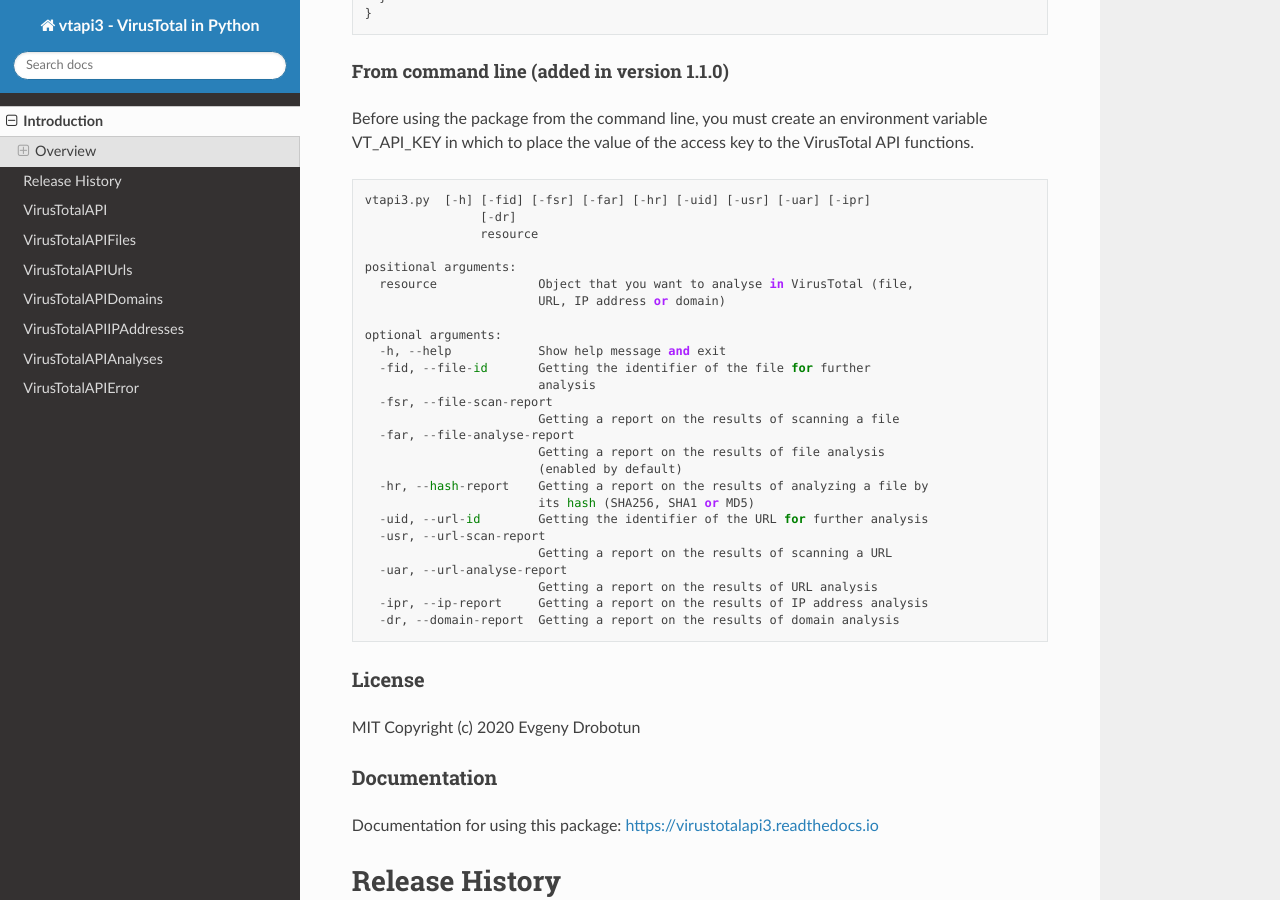
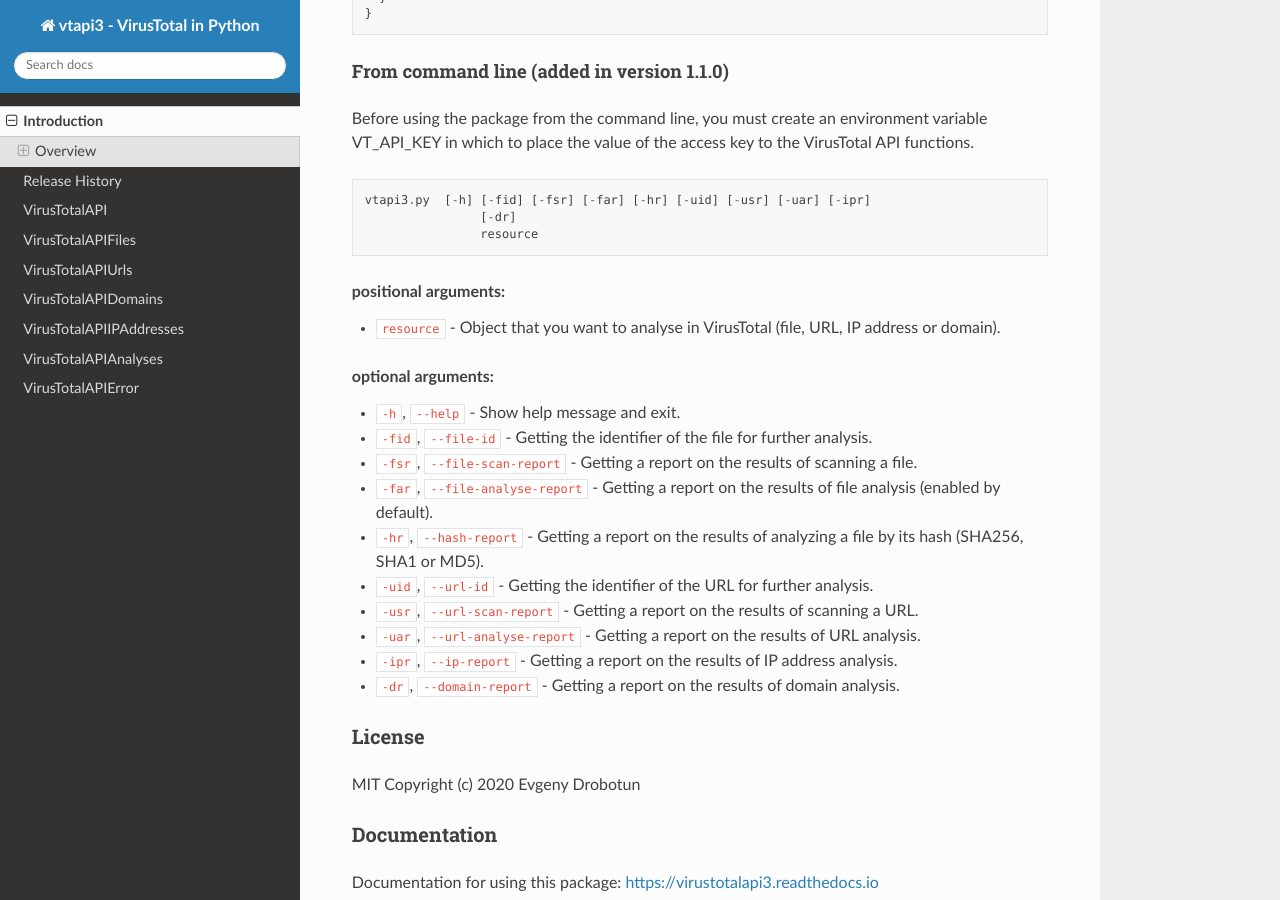
Before and after one commit to drobotun/virustotalapi3, a Sphinx documentation site: the page built from docs/source/intro.rst, in a window 1280 px wide and 900 px high, scrolled down 10739 px. Built offline with Sphinx 7.4.7 and the Read the Docs theme 2.0.0, drawn with Linux system fonts in a browser that asks for light colours; some of the changed lines change nothing that is shown.

Commit message:
fixed docs

```diff
--- a/docs/source/intro.rst
+++ b/docs/source/intro.rst
@@ -112,28 +112,22 @@
                     [-dr]
                     resource
 
-    positional arguments:
-      resource              Object that you want to analyse in VirusTotal (file,
-                            URL, IP address or domain)
+.. rubric:: positional arguments:
 
-    optional arguments:
-      -h, --help            Show help message and exit
-      -fid, --file-id       Getting the identifier of the file for further
-                            analysis
-      -fsr, --file-scan-report
-                            Getting a report on the results of scanning a file
-      -far, --file-analyse-report
-                            Getting a report on the results of file analysis
-                            (enabled by default)
-      -hr, --hash-report    Getting a report on the results of analyzing a file by
-                            its hash (SHA256, SHA1 or MD5)
-      -uid, --url-id        Getting the identifier of the URL for further analysis
-      -usr, --url-scan-report
-                            Getting a report on the results of scanning a URL
-      -uar, --url-analyse-report
-                            Getting a report on the results of URL analysis
-      -ipr, --ip-report     Getting a report on the results of IP address analysis
-      -dr, --domain-report  Getting a report on the results of domain analysis
+- ``resource`` - Object that you want to analyse in VirusTotal (file, URL, IP address or domain).
+
+.. rubric:: optional arguments:
+
+- ``-h``, ``--help`` - Show help message and exit.
+- ``-fid``, ``--file-id`` - Getting the identifier of the file for further analysis.
+- ``-fsr``, ``--file-scan-report`` - Getting a report on the results of scanning a file.
+- ``-far``, ``--file-analyse-report`` - Getting a report on the results of file analysis (enabled by default).
+- ``-hr``, ``--hash-report`` - Getting a report on the results of analyzing a file by its hash (SHA256, SHA1 or MD5).
+- ``-uid``, ``--url-id`` - Getting the identifier of the URL for further analysis.
+- ``-usr``, ``--url-scan-report`` - Getting a report on the results of scanning a URL.
+- ``-uar``, ``--url-analyse-report`` - Getting a report on the results of URL analysis.
+- ``-ipr``, ``--ip-report`` - Getting a report on the results of IP address analysis.
+- ``-dr``, ``--domain-report`` - Getting a report on the results of domain analysis.
 
 License
 """""""
```
